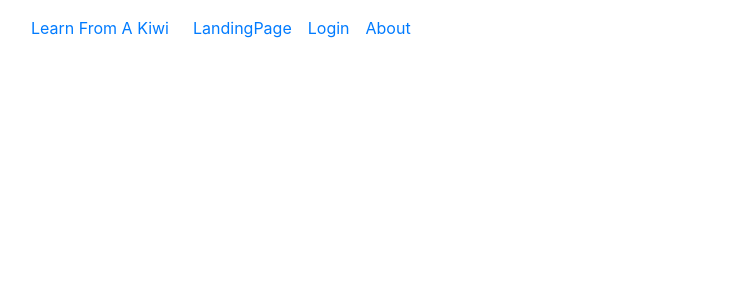
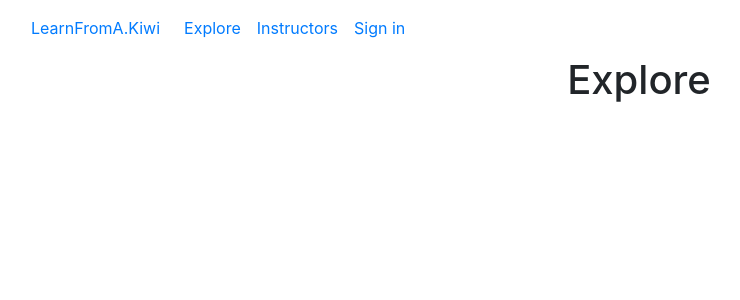
Before and after one commit to rtan265/Learn-From-A-Kiwi, a React (Create React App) app: page /explore in a window 1280 px wide. Shown: the top 300 px of the page, without its empty margins (1-741 px from the left). Built offline with nearby package versions, Linux system fonts and the light colour scheme.

Commit message:
changed navbar links

```diff
--- /dev/null
+++ b/src/components/explore/Explore.js
@@ -0,0 +1,11 @@
+import React from 'react';
+
+class Explore extends React.Component {
+  render() {
+    return (
+        <h1>Explore</h1>
+    );
+  }
+}
+
+export default Explore;
--- /dev/null
+++ b/src/components/instructors/Instructors.js
@@ -0,0 +1,11 @@
+import React from 'react';
+
+class Instructors extends React.Component {
+  render() {
+    return (
+        <h1>Instructors</h1>
+    );
+  }
+}
+
+export default Instructors;
--- a/src/components/login/Login.js
+++ /dev/null
@@ -1,11 +0,0 @@
-import React from 'react';
-
-class LandingPage extends React.Component {
-  render() {
-    return (
-        <h1>Login</h1>
-    );
-  }
-}
-
-export default LandingPage;
--- a/src/components/navigation/Navigation.js
+++ b/src/components/navigation/Navigation.js
@@ -4,9 +4,9 @@ import { Collapse, Navbar, NavbarToggler, Nav, NavItem, NavLink } from 'reactstr
 import './Navigation.css';
 
 const links = [
-  { link: "/", text:"LandingPage" },
-  { link: "/login", text:"Login" },
-  { link: "/login", text:"About" },
+  { link: "/explore", text:"Explore" },
+  { link: "/instructors", text:"Instructors" },
+  { link: "/signIn", text:"Sign in" },
 ];
 
 class Navigation extends React.Component {
@@ -36,7 +36,7 @@ class Navigation extends React.Component {
     return (
       <div>
         <Navbar position="sticky" expand="lg" className="navbar sticky-top">
-        <NavLink exact to="/">Learn From A Kiwi</NavLink>
+        <NavLink exact href="/">LearnFromA.Kiwi</NavLink>
           <NavbarToggler onClick={this.toggleNavbar} aria-controls="responsive-navbar-nav"></NavbarToggler>
           <Collapse isOpen={!this.state.collapsed} navbar>
             <Nav navbar>
--- a/src/components/routes/Routes.js
+++ b/src/components/routes/Routes.js
@@ -1,14 +1,18 @@
 import React from 'react';
 import { Route, Switch } from 'react-router-dom';
 import LandingPage from '../landingPage/LandingPage';
-import Login from '../login/Login';
+import Explore from '../explore/Explore';
+import Instructors from '../instructors/Instructors';
+import SignIn from '../signIn/SignIn';
 
 class Routes extends React.Component {
     render() {
         return (
             <Switch>
                 <Route path="/" component={ LandingPage } exact/>
-                <Route path="/login" component={ Login } exact/>
+                <Route path="/explore" component={ Explore } exact/>
+                <Route path="/instructors" component={ Instructors } exact/>
+                <Route path="/signin" component={ SignIn } exact/>
             </Switch>
         );
     }
--- /dev/null
+++ b/src/components/signIn/SignIn.js
@@ -0,0 +1,11 @@
+import React from 'react';
+
+class SignIn extends React.Component {
+  render() {
+    return (
+        <h1>Sign In</h1>
+    );
+  }
+}
+
+export default SignIn;
```
